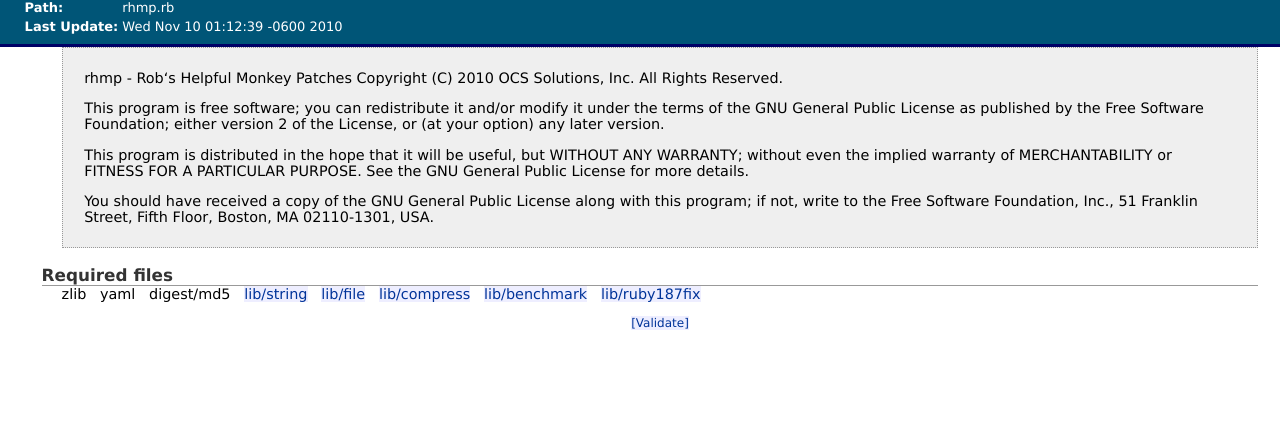
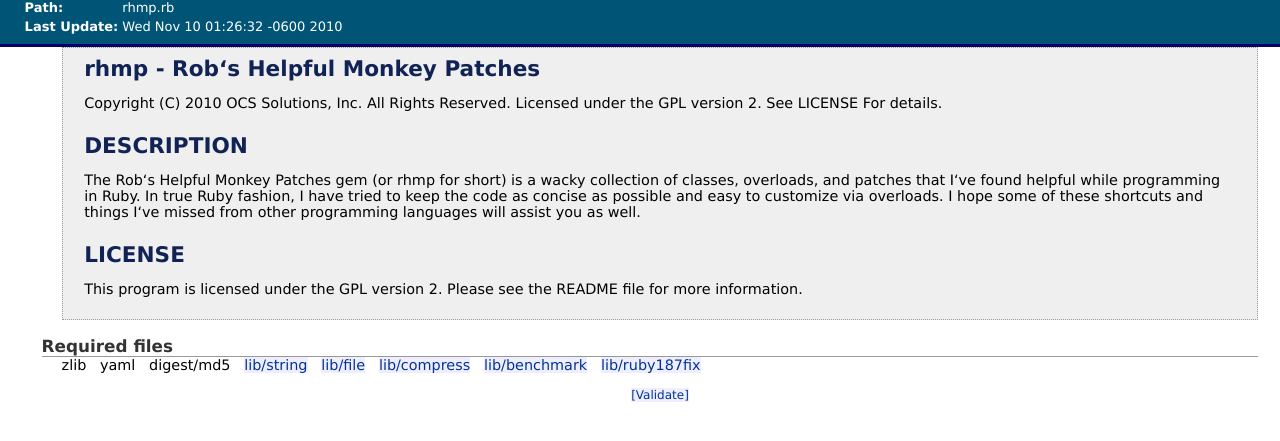
Before and after one commit to rwoliver2/rhmp, a plain HTML site: page doc/files/rhmp_rb.html in a window 1280 px wide. Shown: the part 35-476 px from the top of the page. Drawn offline with Linux system fonts and the light colour scheme.

Commit message:
More rdoc improvements.

```diff
--- a/doc/files/rhmp_rb.html
+++ b/doc/files/rhmp_rb.html
@@ -56,7 +56,7 @@
     </tr>
     <tr class="top-aligned-row">
       <td><strong>Last Update:</strong></td>
-      <td>Wed Nov 10 01:12:39 -0600 2010</td>
+      <td>Wed Nov 10 01:26:32 -0600 2010</td>
     </tr>
     </table>
   </div>
@@ -69,26 +69,24 @@
   <div id="contextContent">
 
     <div id="description">
-      <p>
-rhmp - Rob&#8216;s Helpful Monkey Patches Copyright (C) 2010 OCS Solutions,
-Inc. All Rights Reserved.
+      <h1>rhmp - Rob&#8216;s Helpful Monkey Patches</h1>
+<p>
+Copyright (C) 2010 OCS Solutions, Inc. All Rights Reserved. Licensed under
+the GPL version 2. See LICENSE For details.
 </p>
+<h2>DESCRIPTION</h2>
 <p>
-This program is free software; you can redistribute it and/or modify it
-under the terms of the GNU General Public License as published by the Free
-Software Foundation; either version 2 of the License, or (at your option)
-any later version.
+The Rob&#8216;s Helpful Monkey Patches gem (or rhmp for short) is a wacky
+collection of classes, overloads, and patches that I&#8216;ve found helpful
+while programming in Ruby. In true Ruby fashion, I have tried to keep the
+code as concise as possible and easy to customize via overloads. I hope
+some of these shortcuts and things I&#8216;ve missed from other programming
+languages will assist you as well.
 </p>
+<h2>LICENSE</h2>
 <p>
-This program is distributed in the hope that it will be useful, but WITHOUT
-ANY WARRANTY; without even the implied warranty of MERCHANTABILITY or
-FITNESS FOR A PARTICULAR PURPOSE. See the GNU General Public License for
-more details.
-</p>
-<p>
-You should have received a copy of the GNU General Public License along
-with this program; if not, write to the Free Software Foundation, Inc., 51
-Franklin Street, Fifth Floor, Boston, MA 02110-1301, USA.
+This program is licensed under the GPL version 2. Please see the README
+file for more information.
 </p>
 
     </div>
```
Also changed, not shown: doc/index.html (+1 -1 lines), 3 other files.
